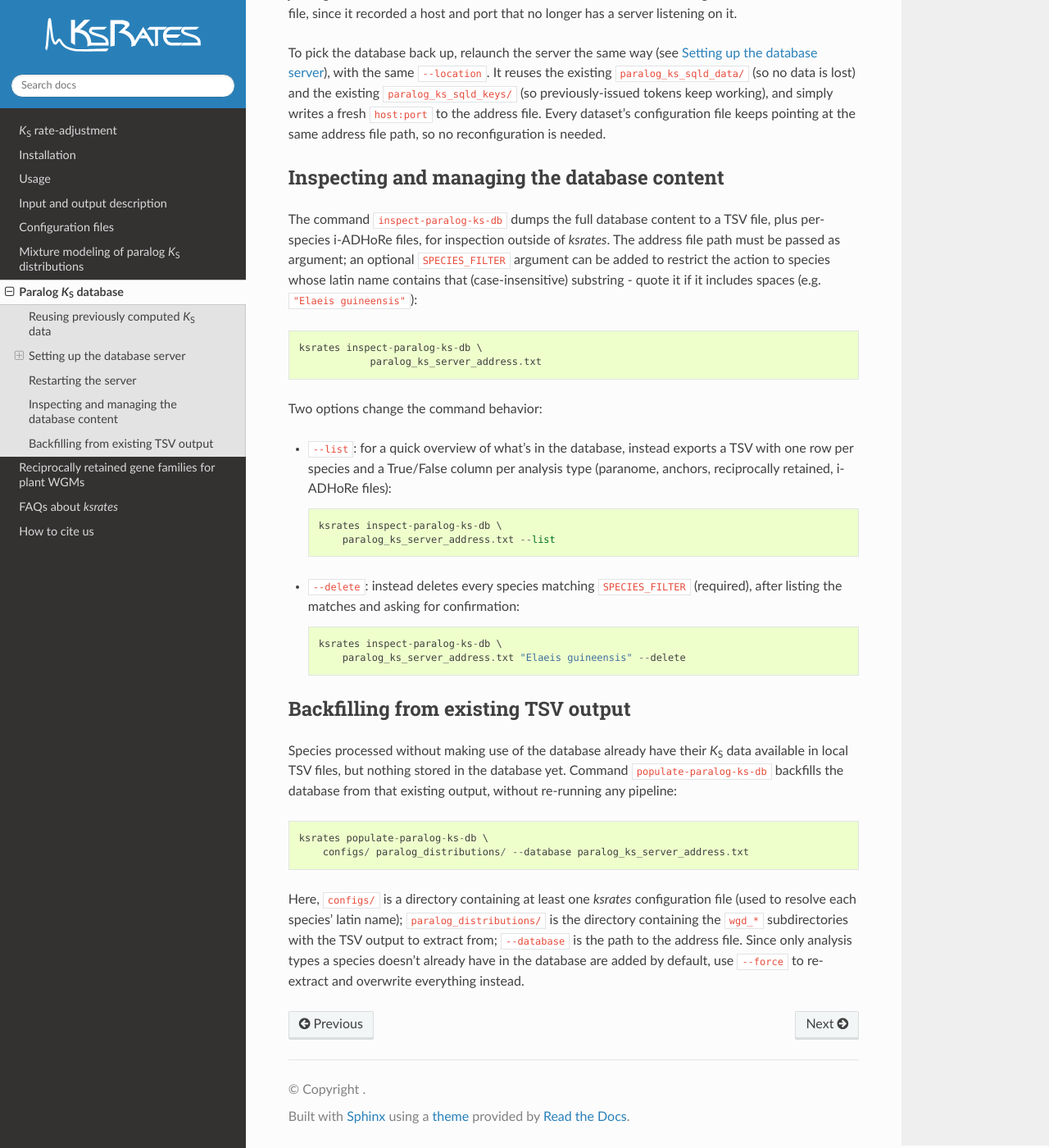
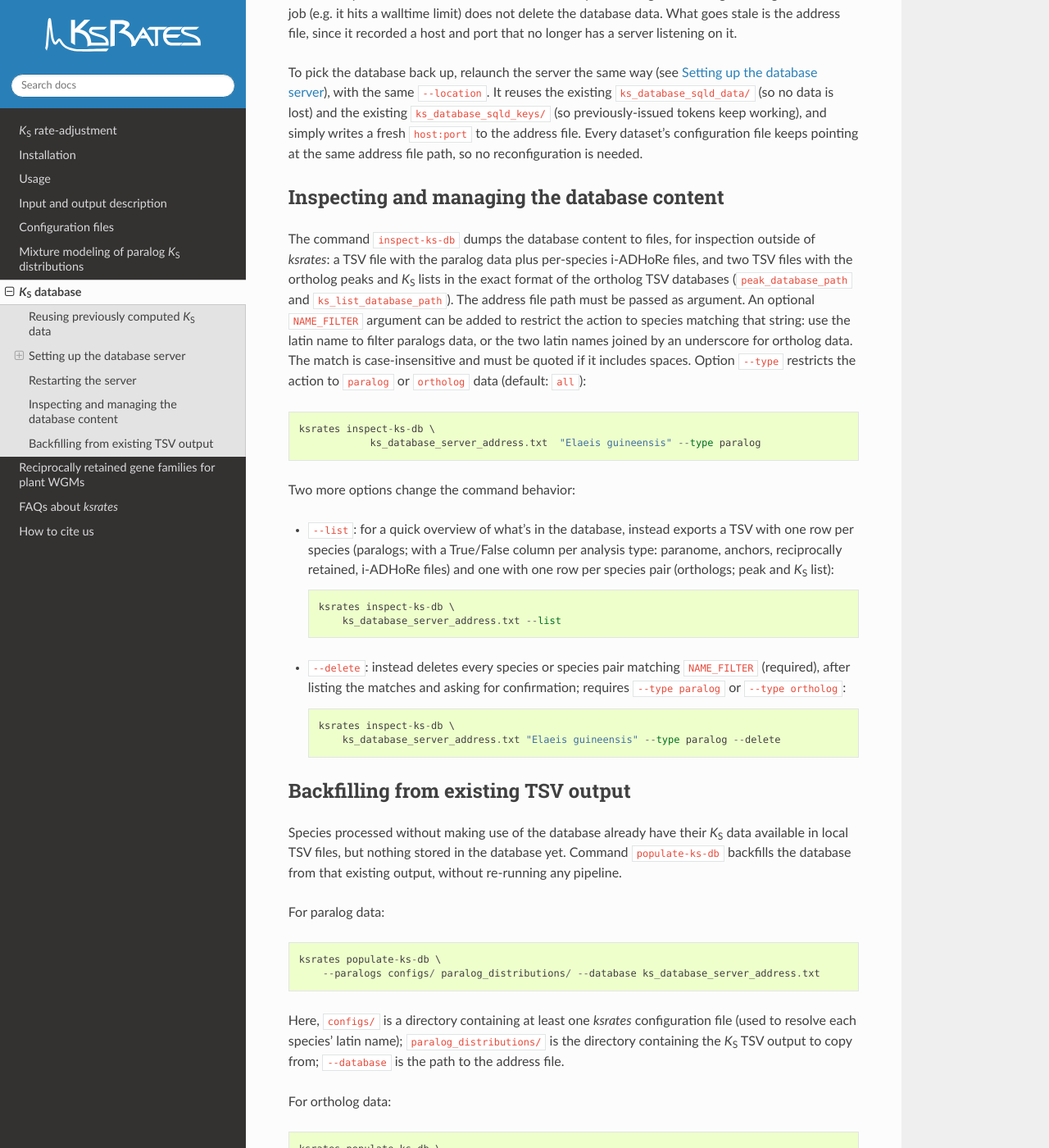
Before and after one commit to VIB-PSB/ksrates, a Sphinx documentation site: the page built from docs/paralog_ks_database.rst, in a window 1280 px wide and 1400 px high, scrolled down 2404 px. Shown: the whole window at 82% size. Built offline with Sphinx 7.4.7 and the Read the Docs theme 3.1.0, drawn with Linux system fonts in a browser that asks for light colours; some of the changed text lies outside the part shown.

Commit message:
Update docs to ortholog database including also ortholog data

```diff
--- a/docs/input_output.rst
+++ b/docs/input_output.rst
@@ -145,7 +145,7 @@
 
             Structure of ortholog *K*:sub:`S` mode database.
 
-    * ``ortholog_ks_list_db.tsv`` is a tabular data file storing the ortholog *K*:sub:`S` value lists (column 4 ``Ks_Values``) of species pairs (columns 1--3).  File name and location can be customised in the :ref:`pipeline_config_section`.
+    * ``ortholog_ks_list_db.tsv`` is a tabular data file storing the ortholog *K*:sub:`S` value lists (column 4 ``Ks_Values``) of species pairs (columns 1--3).  File name and location can be customised in the :ref:`pipeline_config_section`. Like ``ortholog_peak_db.tsv``, this is the format used when the *K*:sub:`S` database is disabled; if ``use_ks_database`` is enabled, the ortholog peaks and lists are stored in the database instead (see :ref:`paralog_ks_database`) and can be exported in these same two formats with ``ksrates inspect-ks-db``.
 
       .. figure:: _images/ortholog_ks_list_db.png
             :align: center
--- a/docs/paralog_ks_database.rst
+++ b/docs/paralog_ks_database.rst
@@ -1,16 +1,17 @@
 .. _`paralog_ks_database`:
 
-Paralog *K*:sub:`S` database
-****************************
+*K*:sub:`S` database
+********************
 
 .. _`paralog_ks_database_overview`:
 
 Reusing previously computed *K*:sub:`S` data
 ============================================
 
-Paralog *K*:sub:`S` data can be stored in a self-hosted `sqld <https://github.com/tursodatabase/libsql>`__
-database, instead of existing only in local output TSV files (see :ref:`ks_estimate_output_wgd`).
-This is particularly useful to centralize *K*:sub:`S` data across multiple independent *ksrates* analyses.
+Paralog and ortholog *K*:sub:`S` data can be stored in a self-hosted `sqld <https://github.com/tursodatabase/libsql>`__
+database, instead of existing only in local output TSV files (see :ref:`ks_estimate_output_wgd` and the ortholog TSV databases in :ref:`other_output`).
+This is particularly useful to centralize *K*:sub:`S` data across multiple independent *ksrates* analyses,
+which can then also read and write it simultaneously.
 
 An analysis layout may consist of several independent directories, each running *ksrates* on
 its own dataset. Without a shared database, each dataset computes and stores its *K*:sub:`S` data independently -
@@ -50,15 +51,15 @@
 Configure the database server
 -----------------------------
 
-Enable the use of the database via parameter ``use_paralog_ks_database`` in each expert configuration
+Enable the use of the database via parameter ``use_ks_database`` in each expert configuration
 file of the *ksrates* datasets of interest; this is off by default, and without it *ksrates* relies as usual
-solely on the local TSV output files.
+solely on the local TSV output files. The database will cover both paralog and ortholog data.
 
-Choose a directory that will host the database server, i.e. where the address file (``paralog_ks_server_address.txt``), ``paralog_ks_sqld_data/`` and ``paralog_ks_sqld_keys/`` will be generated. Note: if you want several datasets to share one database, prefer a central directory above/alongside them (e.g. ``/path/to/ks_analaysis_dir/paralog_ks_database``).
+Choose a directory that will host the database server, i.e. where the address file (``ks_database_server_address.txt``), ``ks_database_sqld_data/`` and ``ks_database_sqld_keys/`` will be generated. Note: if you want several datasets to share one database, prefer a central directory above/alongside them (e.g. ``/path/to/ks_analaysis_dir/ks_database``).
 
-Point then every dataset's configuration file at the address file, by setting parameter ``ks_list_paralog_database_path`` to the absolute path of ``<location>/<address_filename>``::
+Point then every dataset's configuration file at the address file, by setting parameter ``ks_database_server_address_path`` to the absolute path of ``<location>/<address_filename>``::
 
-    ks_list_paralog_database_path = /path/to/ks_analaysis_dir/paralog_ks_database/paralog_ks_server_address.txt
+    ks_database_server_address_path = /path/to/ks_analaysis_dir/ks_database/ks_database_server_address.txt
 
 Start the server with one of the methods below, providing the chosen directory via ``--location``. This step must be executed once, independently and before of any *ksrates* analysis, and left running for as long as needed (e.g. a self-standing job on the cluster).
 
@@ -71,23 +72,23 @@
         -c nextflow.config \
         -profile apptainer \
         -process.executor=local \
-        --location /path/to/ks_analaysis_dir/paralog_ks_database
+        --location /path/to/ks_analaysis_dir/ks_database
 
 Provide via ``-c nextflow.config`` the Nextflow configuration of a *ksrates* analysis, to make it use the container;
 configure ``-profile`` with the container engine in use (e.g. ``apptainer``);
 with ``-process.executor=local``, the pipeline steps are not further submitted to the cluster and remain instead local to the ``nextflow run`` invocation itself;
 ``--location`` is the chosen database directory;
-``--port`` (port ``sqld`` listens on, default 8080) and ``--address-filename`` (by default ``paralog_ks_server_address.txt``) can also be overridden if needed.
+``--port`` (port ``sqld`` listens on, default 8080) and ``--address-filename`` (by default ``ks_database_server_address.txt``) can also be overridden if needed.
 
 
 Starting it via the CLI command
 -------------------------------
 
-Alternatively, you can start the database server by directly invoking the *ksrates* command ``launch-paralog-ks-server``,
+Alternatively, you can start the database server by directly invoking the *ksrates* command ``launch-ks-database-server``,
 optionally leveraging a container as shown in :ref:`manual_pipeline`::
 
-    ksrates launch-paralog-ks-server \
-        --location /path/to/ks_analaysis_dir/paralog_ks_database
+    ksrates launch-ks-database-server \
+        --location /path/to/ks_analaysis_dir/ks_database
 
 The same options explained above apply here (``--location``, ``--port`` and ``--address-filename``).
 When running outside of a container, this command downloads the ``sqld`` binary on first launch to ``$XDG_CACHE_HOME/ksrates/sqld_bin``
@@ -100,50 +101,61 @@
 The server process and the data it serves are two separate things. Cancelling or losing the
 server job (e.g. it hits a walltime limit) does not delete the database data. What goes stale is the address file, since it recorded a host and port that no longer has a server listening on it.
 
-To pick the database back up, relaunch the server the same way (see :ref:`paralog_ks_database_setup`), with the same ``--location``. It reuses the existing ``paralog_ks_sqld_data/``
-(so no data is lost) and the existing ``paralog_ks_sqld_keys/`` (so previously-issued tokens keep
+To pick the database back up, relaunch the server the same way (see :ref:`paralog_ks_database_setup`), with the same ``--location``. It reuses the existing ``ks_database_sqld_data/``
+(so no data is lost) and the existing ``ks_database_sqld_keys/`` (so previously-issued tokens keep
 working), and simply writes a fresh ``host:port`` to the address file. Every dataset's configuration file keeps pointing at the same address file path, so no reconfiguration is needed.
 
 
 Inspecting and managing the database content
 ==============================================
 
-The command ``inspect-paralog-ks-db`` dumps the full database content to a TSV file,
-plus per-species i-ADHoRe files, for inspection outside of *ksrates*.
-The address file path must be passed as argument; an optional ``SPECIES_FILTER`` argument can be
-added to restrict the action to species whose latin name contains that
-(case-insensitive) substring - quote it if it includes spaces (e.g. ``"Elaeis guineensis"``)::
+The command ``inspect-ks-db`` dumps the database content to files, for inspection outside of *ksrates*:
+a TSV file with the paralog data plus per-species i-ADHoRe files, and two TSV files with the ortholog peaks and *K*:sub:`S` lists
+in the exact format of the ortholog TSV databases (``peak_database_path`` and ``ks_list_database_path``).
+The address file path must be passed as argument. An optional ``NAME_FILTER`` argument can be
+added to restrict the action to species matching that string: use the latin name to filter paralogs data, or the two latin names joined by an underscore for ortholog data. The match is case-insensitive and must be quoted if it includes spaces. Option ``--type`` restricts the action to ``paralog`` or ``ortholog`` data (default: ``all``)::
 
-    ksrates inspect-paralog-ks-db \
-                paralog_ks_server_address.txt
 
-Two options change the command behavior:
+    ksrates inspect-ks-db \
+                ks_database_server_address.txt  "Elaeis guineensis" --type paralog
+
+Two more options change the command behavior:
 
 * ``--list``: for a quick overview of what's in the
-  database, instead exports a TSV with one row per species and a True/False column per analysis
-  type (paranome, anchors, reciprocally retained, i-ADHoRe files)::
+  database, instead exports a TSV with one row per species (paralogs; with a True/False column per analysis
+  type: paranome, anchors, reciprocally retained, i-ADHoRe files) and one with one row per species pair (orthologs; peak and *K*:sub:`S` list)::
 
-            ksrates inspect-paralog-ks-db \
-                paralog_ks_server_address.txt --list
+            ksrates inspect-ks-db \
+                ks_database_server_address.txt --list
 
-* ``--delete``: instead deletes every species matching ``SPECIES_FILTER`` (required),
-  after listing the matches and asking for confirmation::
+* ``--delete``: instead deletes every species or species pair matching ``NAME_FILTER`` (required),
+  after listing the matches and asking for confirmation; requires ``--type paralog`` or ``--type ortholog``::
 
-            ksrates inspect-paralog-ks-db \
-                paralog_ks_server_address.txt "Elaeis guineensis" --delete
+            ksrates inspect-ks-db \
+                ks_database_server_address.txt "Elaeis guineensis" --type paralog --delete
 
 
 Backfilling from existing TSV output
 ======================================
 
 Species processed without making use of the database already have their *K*:sub:`S` data available in local TSV files, but nothing stored in the
-database yet. Command ``populate-paralog-ks-db`` backfills the database from that existing output,
-without re-running any pipeline::
+database yet. Command ``populate-ks-db`` backfills the database from that existing output,
+without re-running any pipeline.
 
-    ksrates populate-paralog-ks-db \
-        configs/ paralog_distributions/ --database paralog_ks_server_address.txt
+For paralog data::
+
+    ksrates populate-ks-db \
+        --paralogs configs/ paralog_distributions/ --database ks_database_server_address.txt
 
 Here, ``configs/`` is a directory containing at least one *ksrates* configuration file (used to resolve each species' latin
-name); ``paralog_distributions/`` is the directory containing the ``wgd_*`` subdirectories with the
-TSV output to extract from; ``--database`` is the path to the address file. Since only analysis types a species
-doesn't already have in the database are added by default, use ``--force`` to re-extract and overwrite everything instead.
+name); ``paralog_distributions/`` is the directory containing the *K*:sub:`S` TSV output to copy from; ``--database`` is the path to the address file.
+
+For ortholog data::
+
+    ksrates populate-ks-db \
+        --orthologs ortholog_peak_db.tsv ortholog_ks_list_db.tsv --database ks_database_server_address.txt
+
+The peaks and *K*:sub:`S` lists already stored in the ortholog TSV databases are copied as they are.
+
+Both options can be given in the same call. Since only the data a species
+(pair) doesn't already have in the database are added by default, use ``--force`` to re-extract and overwrite everything instead.
--- a/docs/usage.rst
+++ b/docs/usage.rst
@@ -200,6 +200,6 @@
 For such iterative analyses the pipeline can reuse data from previous runs, and will only perform additional calculations on the extended dataset where needed.
 
 When *ksrates* is run, the ortholog *K*:sub:`S` values for each species pair in the input phylogenetic tree and the associated ortholog *K*:sub:`S` modes are stored in a local database.
-When the *ksrates* pipeline is subsequently rerun with additional species included in the input phylogeny, *ksrates* will skip the ortholog *K*:sub:`S` calculations for any species pair for which an ortholog *K*:sub:`S` mode has already been stored. The database consists of two tabular files (``ortholog_peak_db.tsv`` and ``ortholog_ks_list_db.tsv``, see :ref:`other_output` for more details) generated/accessed by default in the working directory. A custom path location can be otherwise specified in the :ref:`pipeline_config_section`.
+When the *ksrates* pipeline is subsequently rerun with additional species included in the input phylogeny, *ksrates* will skip the ortholog *K*:sub:`S` calculations for any species pair for which an ortholog *K*:sub:`S` mode has already been stored. The database consists of two tabular files (``ortholog_peak_db.tsv`` and ``ortholog_ks_list_db.tsv``, see :ref:`other_output` for more details) generated/accessed by default in the working directory. A custom path location can be otherwise specified in the :ref:`pipeline_config_section`. These two files are used when the *K*:sub:`S` database is disabled (default); to store the ortholog data (together with the paralog ones) in the shared database instead, which is safer when several analyses run simultaneously, see :ref:`paralog_ks_database`.
 
 In case a user doesn't want to reuse an existing ortholog *K*:sub:`S` mode of a particular species pair and wants instead to re-estimate it from the same input data but using e.g. a different number of bootstrap iterations or KDE bandwidth, the line concerning the mode has to be manually deleted from the ``ortholog_peak_db.tsv`` database file. The successive *ksrates* pipeline will re-estimate the mode according to the new parameters by starting from the previously computed ortholog *K*:sub:`S` estimates for the species pair concerned, thereby skipping the onerous ortholog *K*:sub:`S` estimation step.
```
Also changed, not shown: docs/configuration.rst (+7 -6 lines).
